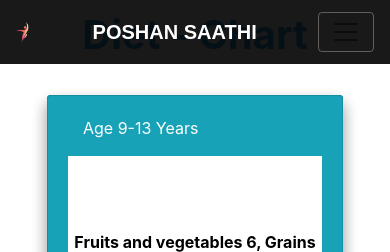
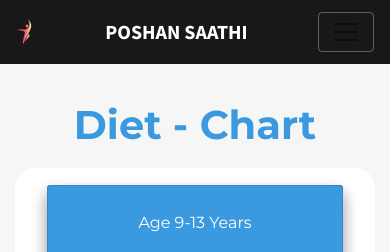
Before and after one commit to Shriya99/AS124_define_noobs, a Django app: page /chart/ in a window 390 px wide. Shown: the top 252 px of the page. Run offline with Django 3.2, Linux system fonts and the light colour scheme; some libraries are stand-ins or nearby versions.

Commit message:
dietchart

```diff
--- a/backend/backend/templates/diet.html
+++ b/backend/backend/templates/diet.html
@@ -1,5 +1,3 @@
-{% load static %}
-{% static "images" as baseUrl %}
 <!DOCTYPE html>
 <html>
 
@@ -11,13 +9,12 @@
     <link rel="stylesheet" href="https://stackpath.bootstrapcdn.com/bootstrap/4.2.1/css/bootstrap.min.css" integrity="sha384-GJzZqFGwb1QTTN6wy59ffF1BuGJpLSa9DkKMp0DgiMDm4iYMj70gZWKYbI706tWS" crossorigin="anonymous">
 
     <title>Diet Chart</title>
-    <link rel="stylesheet" href="{% static 'assets/bootstrap/css/bootstrap.min.css'%}>
+   <link rel="stylesheet" href="assets/bootstrap/css/bootstrap.min.css">
 
     <link rel="stylesheet" href="https://fonts.googleapis.com/css?family=Source+Sans+Pro:300,400,700">
 
-    <link rel="stylesheet" href="{% static 'assets/css/Header-Blue.css'%}">
-
-    <link rel="stylesheet" href="{% static 'assets/css/styles.css'%}">
+    <link rel="stylesheet" href="assets/css/Header-Blue.css">
+    <link rel="stylesheet" href="assets/css/styles.css">
     <style>
         .success{
             border: 1px solid white;
@@ -28,13 +25,13 @@
             background-color: transparent;
             width: 100%;
             height: 100%;
-  perspective: 1500px;
+            perspective: 1000px;
         }
 
 .flip-card-inner {
   position: relative;
   text-align: center;
-  transition: transform 0.6s;
+  transition: transform 1.5s;
   transform-style: preserve-3d;
   box-shadow: 0 4px 8px 0 rgba(0,0,0,0.2);
 }
@@ -51,9 +48,7 @@
   backface-visibility: hidden;
 }
 
-.flip-card-front {
 
-}
 .flip-card-back {
 
   transform: rotateY(180deg);
@@ -69,12 +64,12 @@
         <!-- Start: Header -->
         <div class="header-blue" style="padding: 0px;background-color: rgba(255,255,255,0.25);">
             <!-- Start: Navigation Clean -->
-            <nav class="navbar navbar-light navbar-expand-xl navigation-clean fixed-top " style="background-color: rgba(0,0,0,0.9);">
+            <nav class="navbar navbar-light navbar-expand-lg navigation-clean fixed-top " style="background-color: rgba(0,0,0,0.9);">
                 <div class="container">
-                    <a href="/" style="width: 4%;"><img class="flex-shrink-1 card-img-top" src="{%static 'assets/img/logo.png'%}" style="width: 95%;"></a>
+                    <a href="index.html" style="width: 5%;"><img class="flex-shrink-1 card-img-top" src="assets/img/logo.png" style="width: 95%;"></a>
 
 
-                    <a class="navbar-brand text-right text-white" id="main_title" href="/" style="padding-left: 17px;">
+                    <a class="navbar-brand text-right text-white" id="main_title" href="index.html" style="padding-left: 17px;">
                         <strong>POSHAN SAATHI</strong>
                     </a>
 
@@ -87,38 +82,21 @@
                         <ul class="nav navbar-nav shadow-sm d-xl-flex ml-auto" data-toggle="tooltip" data-bs-tooltip="" data-placement="bottom" style="padding: 12px;">
 
 
-                            <li class="nav-item" role="presentation" style="padding-right: 5px;">
-                                <a class="nav-link border rounded border-secondary " href="/event/recent" style="background-color: rgba(255,255,255,0.15);padding: 10px 12px;">EVENTS</a>
+                            <li class="nav-item" role="presentation">
+                                <a class="nav-link border rounded border-secondary shadow" href="events.html" style="background-color: rgba(255,255,255,0.15);padding: 8px 12px;">EVENTS</a>
                             </li>
 
-                            <li class="nav-item" role="presentation" style="padding-right: 5px;">
-                                <a class="nav-link border rounded border-secondary " href="/bmiuser" style="background-color: rgba(255,255,255,0.15);padding: 10px 12px;">BMI CALCULATOR</a>
+                            <li class="nav-item" role="presentation">
+                                <a class="nav-link border rounded border-secondary shadow" href="bmi.html" style="background-color: rgba(255,255,255,0.15);padding: 8px 12px;">BMI CALCULATOR</a>
                             </li>
 
-                            <li class="nav-item" role="presentation" style="padding-right: 5px;">
-                                <a class="nav-link border rounded border-secondary " href="/calorieuser" style="background-color: rgba(255,255,255,0.15);padding: 10px 12px;">CALORIE CALCULATOR</a>
-                            </li>
-                            <li class="nav-item" role="presentation" style="padding-right: 5px;">
-                                <a class="nav-link border rounded border-secondary " href="/faq" style="background-color: rgba(255,255,255,0.15);padding: 10px 12px;">FAQ</a>
-                            </li>
-                            <li class="nav-item" role="presentation" style="padding-right: 5px;">
-                                <a class="nav-link border rounded border-secondary " href="/login" style="background-color: rgba(255,255,255,0.15);padding: 10px 12px;">LOG IN</a>
-                            </li>
-                            <li class="nav-item" role="presentation" style="padding-right: 5px;">
-
-
-                                <div  class="nav-link border rounded border-secondary " id="google_translate_element" style="background-color: rgba(255,255,255,0.15);padding: 0px 5px;"></div>
-                                <script>
-                                function googleTranslateElementInit() {
-                                    new google.translate.TranslateElement(
-                                    {pageLanguage: 'en'},
-                                    'google_translate_element'
-                                );
-                                }
-                                </script>
-                                <script src="http://translate.google.com/translate_a/element.js?cb=googleTranslateElementInit"></script>
+                            <li class="nav-item" role="presentation">
+                                <a class="nav-link border rounded border-secondary shadow" href="calorie.html" style="background-color: rgba(255,255,255,0.15);padding: 8px 12px;">CALORIE CALCULATOR</a>
                             </li>
 
+                            <li class="nav-item" role="presentation">
+                                <a class="nav-link border rounded border-secondary shadow" href="homeregis.html" style="background-color: rgba(255,255,255,0.15); padding: 8px 12px;">HOME VISIT REGISTER</a>
+                            </li>
 
 
                         </ul>
@@ -129,17 +107,14 @@
         </div>
         <!-- End: Header -->
     </div>
-
     <!-- End: Header Blue -->
 
     <main class="page" >
-        <section class="clean-block clean-form dark">
+        <section class="clean-block clean-form dark" style="height: auto;">
             <div class="container" >
-                <div class="block-heading">
-
-                </div>
+                <div class="block-heading"> </div>
                 <h1 style="text-align:center;font-weight: bold; color: 	#3b99e0 ;padding: 3%;">Diet - Chart</h1>
-                <div class="success">
+                <div class="success" style="height: 400px;">
                     <div class="container">
                         <div class="row" style="padding: 16px;">
                             <div class='col-sm-4'>
@@ -152,7 +127,7 @@
                                                         Age 2-3 Years
                                                     </div>
                                                     <div style="padding-top: 8%;">
-                                                    <img src="{% static 'assets/img/2.jpg'%}" width="250" height="250">
+                                                        <img src="2.jpg" width="250" height="250">
                                                     </div>
                                                 </div>
                                             </div>
@@ -173,7 +148,6 @@
                                 </div>
                             </div>
                             <div class='col-sm-4'>
-
                                 <div class="flip-card">
                                     <div class="flip-card-inner">
                                         <div class="flip-card-front">
@@ -183,7 +157,7 @@
                                                         Age 4-8 Years
                                                     </div>
                                                     <div style="padding-top: 8%;">
-                                                        <img src="{% static 'assets/img/8.jpg'%}" width="250" height="250">
+                                                        <img src="8.jpg" width="250" height="250">
                                                     </div>
                                                 </div>
                                             </div>
@@ -203,13 +177,26 @@
                                     </div>
                                 </div>
                             </div>
-
                             <div class='col-sm-4'>
+                                <div class="flip-card">
+                                    <div class="flip-card-inner">
+                                        <div class="flip-card-front">
                                             <div class="card text-white bg-info shadow">
-                                    <div class="card-body" style="background-color: primary; height: 350px;">
+                                                <div class="card-body" style="background-color: primary;height: 350px;">
+                                                    <div class="col-sm-12" style="background-size: cover;background-color: primary; padding-top: 2%;">
+                                                        Age 9-13 Years
+                                                    </div>
+                                                    <div style="padding-top: 8%;">
+                                                        <img src="12.jpg" width="250" height="250">
+                                                    </div>
+                                                </div>
+                                            </div>
+                                        </div>
+                                        <div class="flip-card-back">
+                                            <div class="card text-white bg-info shadow">
+                                                <div class="card-body" style="background-color: primary;height: 350px;">
                                                     <p class="col-sm-12">Age 9-13 Years</p>
-
-                                        <div style="background-color: white;overflow: hidden;height:260px;padding-top: 20%; color: black;font-weight: bold; text-align: center;">
+                                                    <div style="background-color: white;overflow: hidden;height:260px;padding-top: 20%;; color: black;font-weight: bold; text-align: center;">
                                                         <br/>
                                                         Fruits and vegetables 6, Grains 6, Milk (and alternatives) 3-4, Meat (and alternatives) 1-2
                                                         <br/><br/><br/>
@@ -218,8 +205,13 @@
                                             </div>
                                         </div>
                                     </div>
-
-
+                                </div>
+                            </div>
+                        </div>
+                    </div>
+                </div>
+                <div class="success" style="height: 400px;">
+                    <div class="container">
                         <div class="row" style="padding: 16px;">
                             <div class='col-sm-4'>
                                 <div class="flip-card">
@@ -231,7 +223,7 @@
                                                         Age 14-18 Years
                                                     </div>
                                                     <div style="padding-top: 8%;">
-                                                        <img src="{% static 'assets/img/15.jpg'%}" width="250" height="250">
+                                                        <img src="15.jpg" width="250" height="250">
                                                     </div>
                                                 </div>
                                             </div>
@@ -263,7 +255,7 @@
                                                         Age 19-50 Years
                                                     </div>
                                                     <div style="padding-top: 8%;">
-                                                        <img src="{% static 'assets/img/40.jpg'%}" width="250" height="250">
+                                                        <img src="40.jpg" width="250" height="250">
                                                     </div>
                                                 </div>
                                             </div>
@@ -287,10 +279,26 @@
                         </div>
                     </div>
                     <div class='col-sm-4'>
+                        <div class="flip-card">
+                            <div class="flip-card-inner">
+                                <div class="flip-card-front">
+                                    <div class="card text-white bg-info shadow">
+                                        <div class="card-body" style="background-color: primary;height: 350px;">
+                                            <div class="col-sm-12" style="background-size: cover;background-color: primary; padding-top: 2%;">
+                                                Age 51<sup>+</sup> Years
+                                            </div>
+                                            <div style="padding-top: 8%;">
+                                                <img src="55.jpg" width="250" height="250">
+                                            </div>
+                                        </div>
+                                    </div>
+                                </div>
+                                <div class="flip-card-back">
                                     <div class="card text-white bg-info shadow">
                                         <div class="card-body" style="background-color: primary;height: 350px;">
                                             <p class="col-sm-12">Age 51<sup>+</sup> Years</p>
                                             <div style="background-color: white;height:260px;overflow: hidden; color: black;font-weight: bold; text-align: center;">
+
                            <br/>Male: <br/>
                                     Fruits and vegetables 7, Grains 7, Milk (and alternatives) 3, Meat (and alternatives) 3
                                    <br/><br/>Female:<br/>
@@ -300,16 +308,12 @@
                             </div>
                         </div>
                     </div>
-
+                </div>
+                </div>
+            </div>
 
 
                 </div>
-                <script src="https://ajax.googleapis.com/ajax/libs/jquery/3.4.0/jquery.min.js"></script>
-                <script src="https://maxcdn.bootstrapcdn.com/bootstrap/4.3.1/js/bootstrap.min.js"></script>
                 </div>
             </div>
-                </div>
-                </section>
-                </main>
-                </body>
-                </html>
+            </div></section></main></body></html>
```
Also changed, not shown: backend/backend/settings.py (+2 -6 lines), backend/backend/templates/startuser.html (+17 -5 lines). Lines whose indentation alone changed are shown as unchanged.
